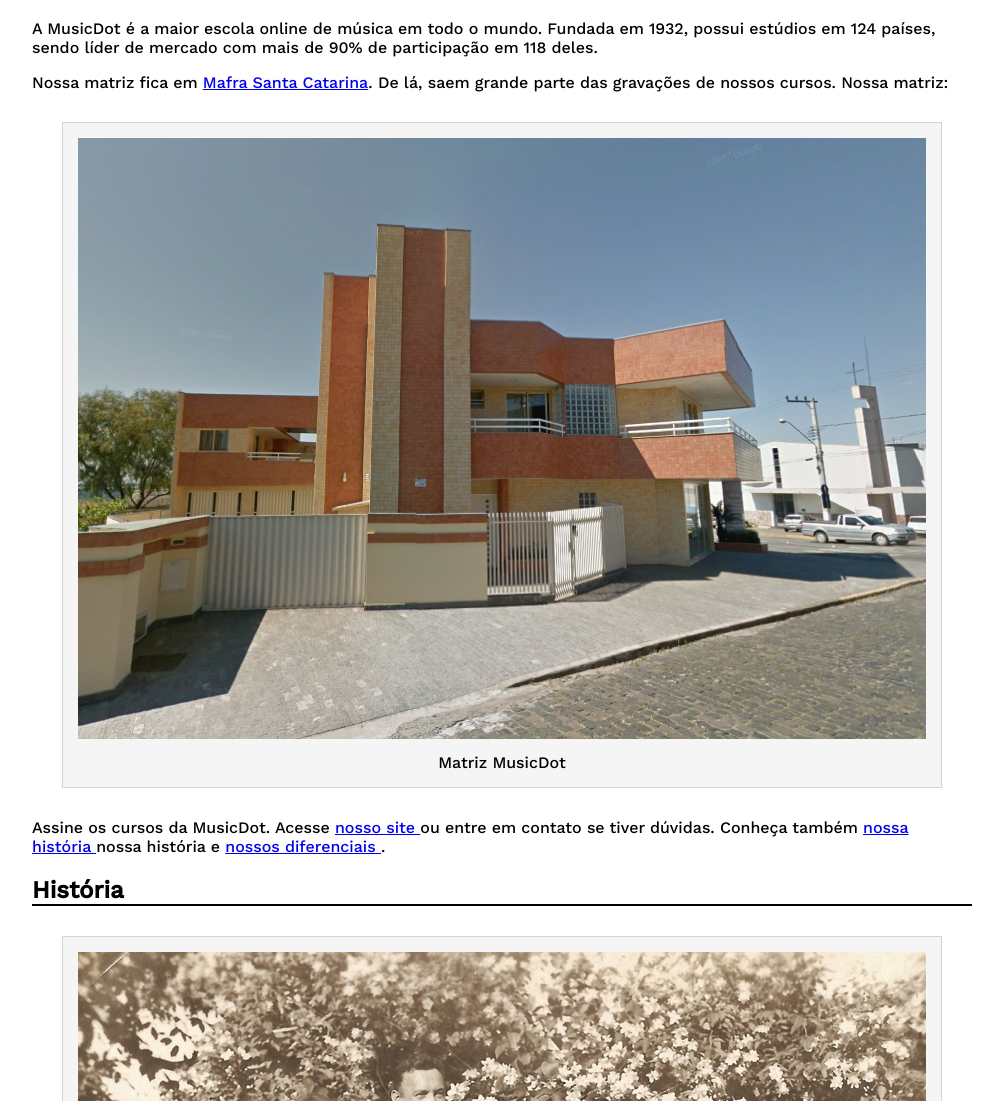
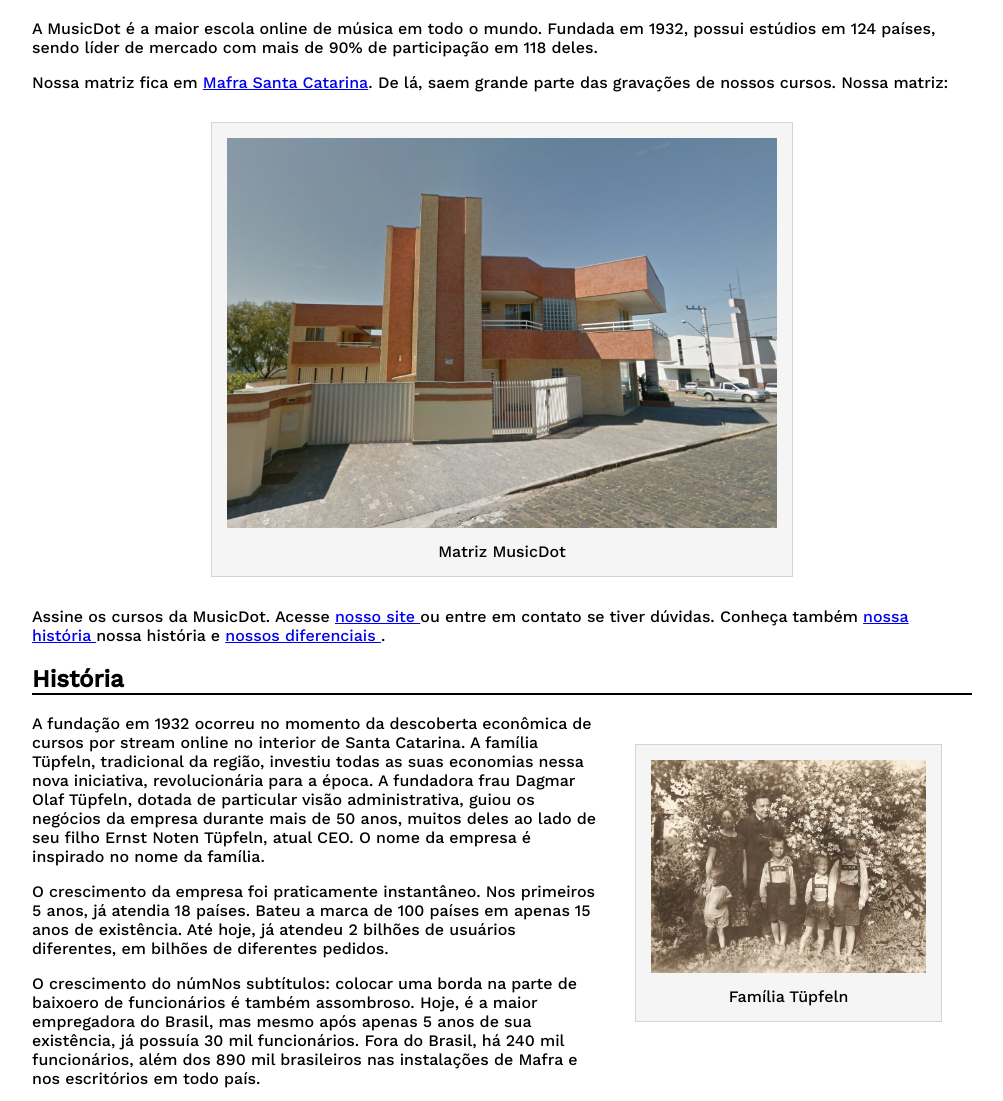
Before and after one commit to PedroHenriqueTS/Introdu.-HTML, a plain HTML site: page sobre.html in a window 1280 px wide. Shown: the part 144-1245 px from the top of the page, without its empty margins (138-1141 px from the left). Drawn offline with nearby package versions, Linux system fonts and the light colour scheme.

Commit message:
Tópico CSS - Atividade 4

```diff
--- a/css/style.css
+++ b/css/style.css
@@ -30,3 +30,18 @@ figcaption {
     color: black;
     margin-top: 10px;
 }
+
+.musicdot-matriz {
+    width: 550px;
+    margin-left: auto;
+    margin-right: auto;
+}
+
+.familia-tupfeln {
+    width: 275px;
+    float: right;
+}
+
+figure img {
+    width: 100%;
+}
--- a/sobre.html
+++ b/sobre.html
@@ -22,7 +22,7 @@
         Nossa matriz:
     </p>
 
-    <figure>
+    <figure class="musicdot-matriz">
         <img src="img/matriz-musicdot.png" alt="Matriz MusicDot.">
         <figcaption>Matriz MusicDot</figcaption>
     </figure>
@@ -33,7 +33,7 @@
     </p>
 
     <h2 id = "historia"> História</h2>
-    <figure>
+    <figure class="familia-tupfeln">
         <img src="img/familia-tupfeln.jpg" alt="Família Tüpfeln">
         <figcaption>Família Tüpfeln</figcaption>
     </figure>
```
